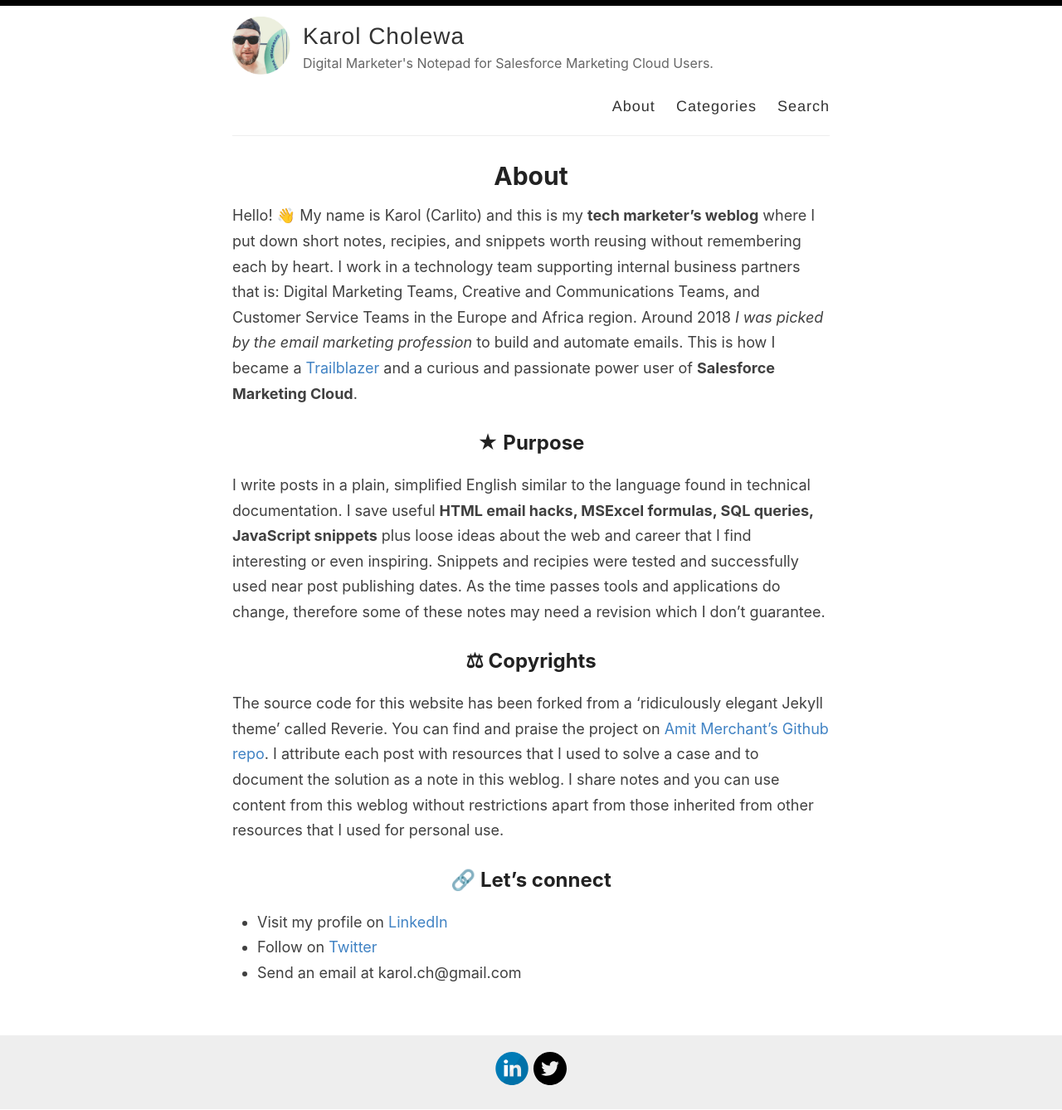
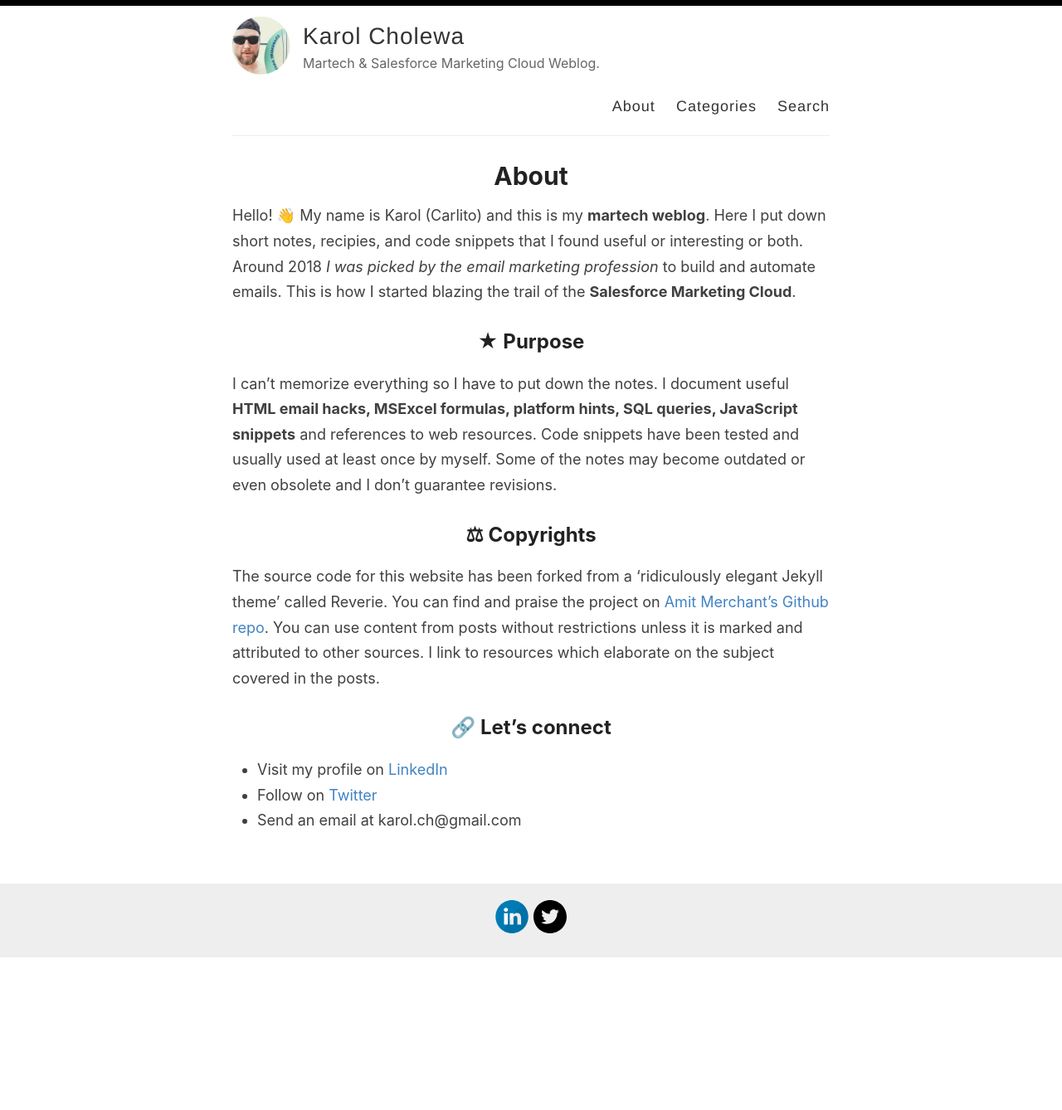
Before and after one commit to karolcholewa/blog, a Jekyll site: the page built from _pages/about.md, in a window 1280 px wide. Shown: the whole page at 83% size. Built offline with Jekyll 4.4.1, drawn with Linux system fonts in a browser that asks for light colours; after the commit the page ends 1154 px from its top, so only the background shows below that.

Commit message:
posts updated

```diff
--- a/_config.yml
+++ b/_config.yml
@@ -9,7 +9,7 @@ name: Karol Cholewa
 author: Carlito
 
 # Short bio or description (displayed in the header)
-description: Digital Marketer's Notepad for Salesforce Marketing Cloud Users.
+description: Martech & Salesforce Marketing Cloud Weblog.
 
 # URL of your avatar or profile pic (you could use your GitHub profile pic)
 avatar: /images/carlito.jpg
--- a/_pages/about.md
+++ b/_pages/about.md
@@ -4,12 +4,12 @@ title: About
 permalink: /about/
 ---
 
-Hello! 👋 My name is Karol (Carlito) and this is my **tech marketer's weblog** where I put down short notes, recipies, and snippets worth reusing without remembering each by heart. I work in a technology team supporting internal business partners that is: Digital Marketing Teams, Creative and Communications Teams, and Customer Service Teams in the Europe and Africa region. Around 2018 *I was picked by the email marketing profession* to build and automate emails. This is how I became a [Trailblazer](https://trailblazer.me/id/kcholewa) and a curious and passionate power user of **Salesforce Marketing Cloud**.
+Hello! 👋 My name is Karol (Carlito) and this is my **martech weblog**. Here I put down short notes, recipies, and code snippets that I found useful or interesting or both. Around 2018 *I was picked by the email marketing profession* to build and automate emails. This is how I started blazing the trail of the **Salesforce Marketing Cloud**.
 
 
 ## ★ Purpose
 
-I write posts in a plain, simplified English similar to the language found in technical documentation. I save useful **HTML email hacks, MSExcel formulas, SQL queries, JavaScript snippets**  plus loose ideas about the web and career that I find interesting or even inspiring. Snippets and recipies were tested and successfully used near post publishing dates. As the time passes tools and applications do change, therefore some of these notes may need a revision which I don't guarantee.
+I can't memorize everything so I have to put down the notes. I document useful **HTML email hacks, MSExcel formulas, platform hints, SQL queries, JavaScript snippets** and references to web resources. Code snippets have been tested and usually used at least once by myself. Some of the notes may become outdated or even obsolete and I don't guarantee revisions.
 
 <!--
 ## 🔨 Toolset
@@ -37,8 +37,7 @@ I write posts in a plain, simplified English similar to the language found in te
 ## ⚖ Copyrights
 
 The source code for this website has been forked from a 'ridiculously elegant Jekyll theme' called Reverie. You can find and praise the project on [Amit Merchant's Github repo](https://github.com/amitmerchant1990/reverie).
-I attribute each post with resources that I used to solve a case and to document the solution as a note in this weblog.
-I share notes and you can use content from this weblog without restrictions apart from those inherited from other resources that I used for personal use.
+You can use content from posts without restrictions unless it is marked and attributed to other sources. I link to resources which elaborate on the subject covered in the posts.
 
 ## 🔗 Let's connect
 * Visit my profile on [LinkedIn](https://www.linkedin.com/in/karolcholewa/)
```
